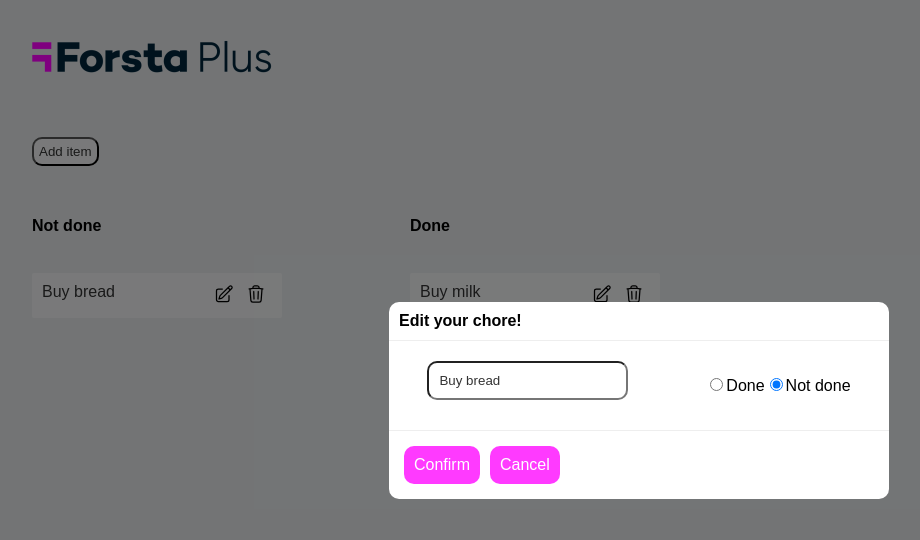
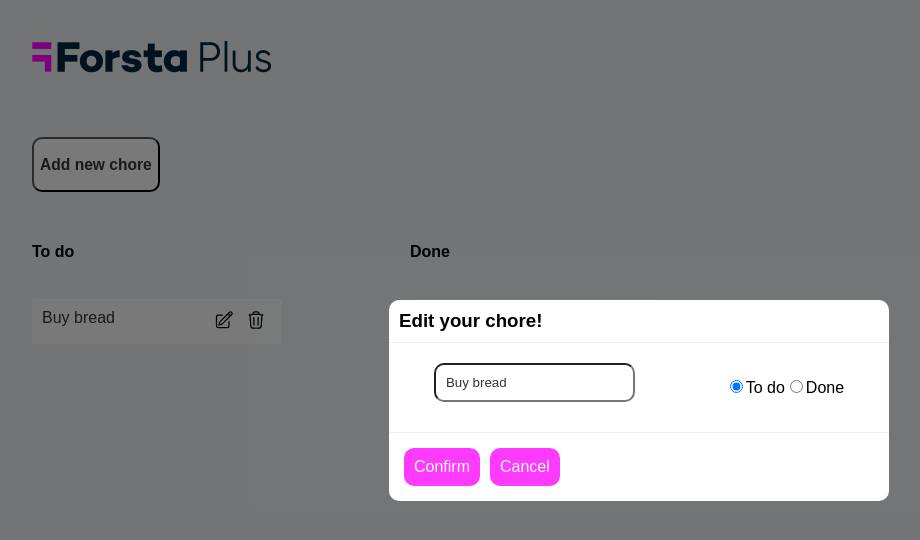
Before and after one commit to ForstaGlobal/frontend-candidate-challenge, a React (Create React App) app: page / in a window 1280 px wide. Both pictures are taken after a click on the button 225 px from the left and 295 px from the top of the page. Shown: the top 540 px of the page, without its empty margins (1-921 px from the left). Built offline with nearby package versions, Linux system fonts and the light colour scheme.

Commit message:
add "styling added"

```diff
--- a/src/components/AddButton.tsx
+++ b/src/components/AddButton.tsx
@@ -7,7 +7,7 @@ type Props = {
 export const AddButton = ({ setShow }: Props) => {
   return (
     <button className="addButton" onClick={() => setShow(true)}>
-      Add item
+      <h3>Add new chore</h3>
     </button>
   );
 };
--- a/src/components/Modal/Modal.tsx
+++ b/src/components/Modal/Modal.tsx
@@ -63,7 +63,7 @@ export const Modal = ({
       const oldTodos = todos.filter((todo) => todo.text !== currentItem.text);
       setTodos([...oldTodos, localItem]);
       setShow(false);
-      return
+      return;
     }
     setTodos([...todos, { text: chore, done }]);
     setShow(false);
@@ -112,10 +112,10 @@ export const Modal = ({
                   onRadioChange(event.target.value);
                 }}
               >
-                <RadiolInput type="radio" value={1} checked={done === true} />{" "}
+                <RadiolInput type="radio" value={0} checked={done === false} />
+                To do{" "}
+                <RadiolInput type="radio" value={1} checked={done === true} />
                 Done
-                <RadiolInput type="radio" value={0} checked={done === false} />
-                Not done
               </div>
             </InputsContainer>
           ) : (
@@ -133,16 +133,17 @@ export const Modal = ({
               >
                 <RadiolInput
                   type="radio"
+                  value={0}
+                  checked={localItem.done === false}
+                />
+                To do{""}
+                <RadiolInput
+                  type="radio"
                   value={1}
                   checked={localItem.done === true}
                 />
                 Done
-                <RadiolInput
-                  type="radio"
-                  value={0}
-                  checked={localItem.done === false}
-                />
-                Not done
+
               </div>
             </InputsContainer>
           )}
--- a/src/components/Modal/styles.js
+++ b/src/components/Modal/styles.js
@@ -27,7 +27,7 @@ export const ModalFooter = styled.div`
   padding: 10px;
 `;
 
-export const ModalTitle = styled.h4`
+export const ModalTitle = styled.h3`
   margin: 0;
 `;
 
--- a/src/components/TodoList/TodoList.tsx
+++ b/src/components/TodoList/TodoList.tsx
@@ -77,7 +77,7 @@ export const TodoList = ({ todos, setTodos, show, setShow }: TodoListProps) => {
       ></Modal>
       <Container>
         <ListContainer>
-          <ListTitle>Not done</ListTitle>
+          <ListTitle>To do</ListTitle>
           <ul className="todoList">
             {
             undoneTodos.length ?
@@ -96,7 +96,7 @@ export const TodoList = ({ todos, setTodos, show, setShow }: TodoListProps) => {
                 />
               </li>
             ))) :
-            <ListInfo> Add not done items</ListInfo>
+            <ListInfo> Add a chore!</ListInfo>
             }
           </ul>
         </ListContainer>
@@ -122,7 +122,7 @@ export const TodoList = ({ todos, setTodos, show, setShow }: TodoListProps) => {
             ))
             :
 
-            <ListInfo> No done items</ListInfo>
+            <ListInfo> All done!</ListInfo>
 
             }
           </ul>
--- a/src/styles.scss
+++ b/src/styles.scss
@@ -37,9 +37,7 @@ body {
 .todoListApp .addButton {
   margin-top: 30px;
   margin-bottom: 30px;
-  cursor: pointer;
   display:block;
-  padding: 5px;
   border-radius: 10px;
   color: #333;
   background-color: rgba(255,255,255,.5);
```
